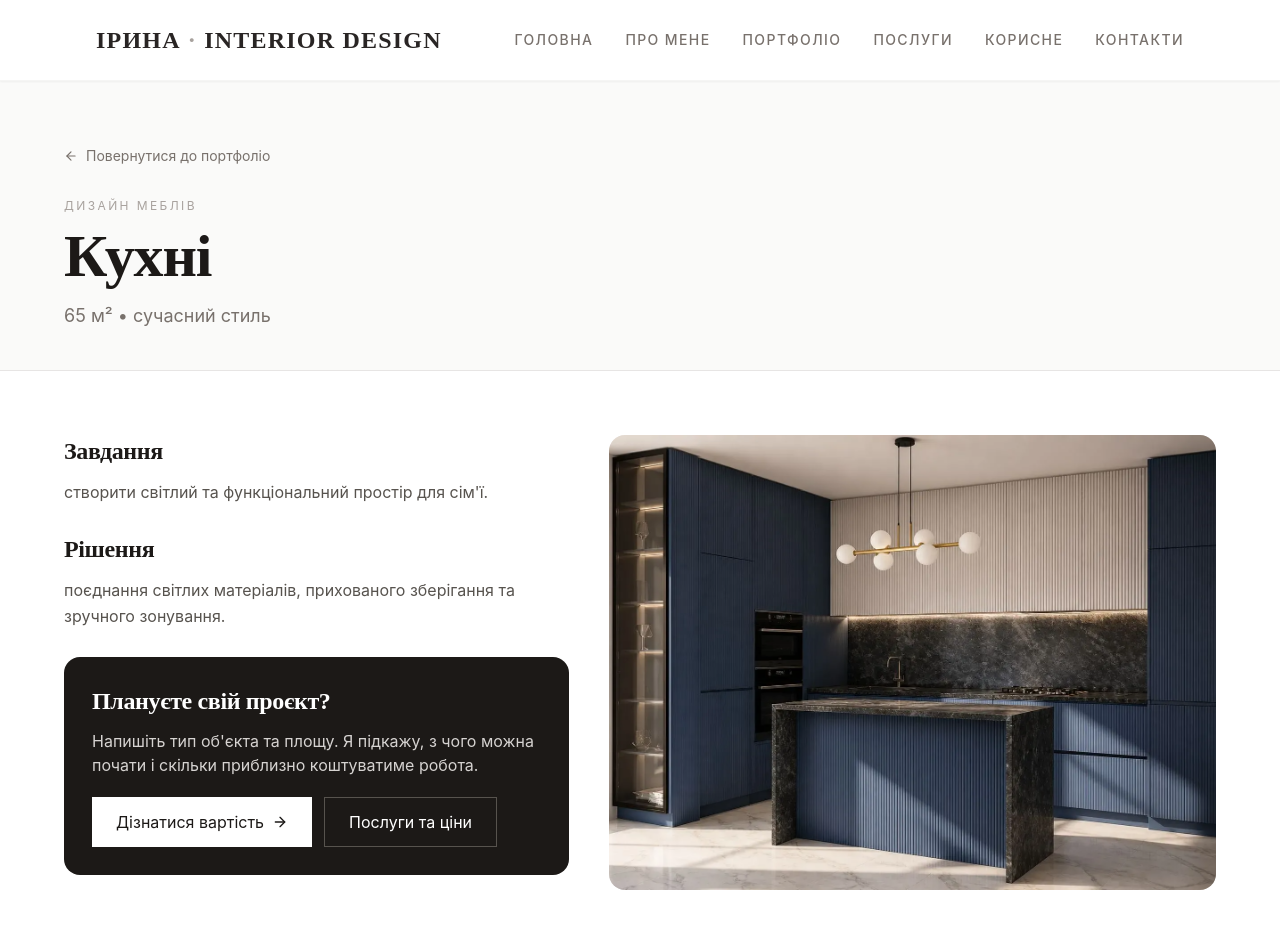
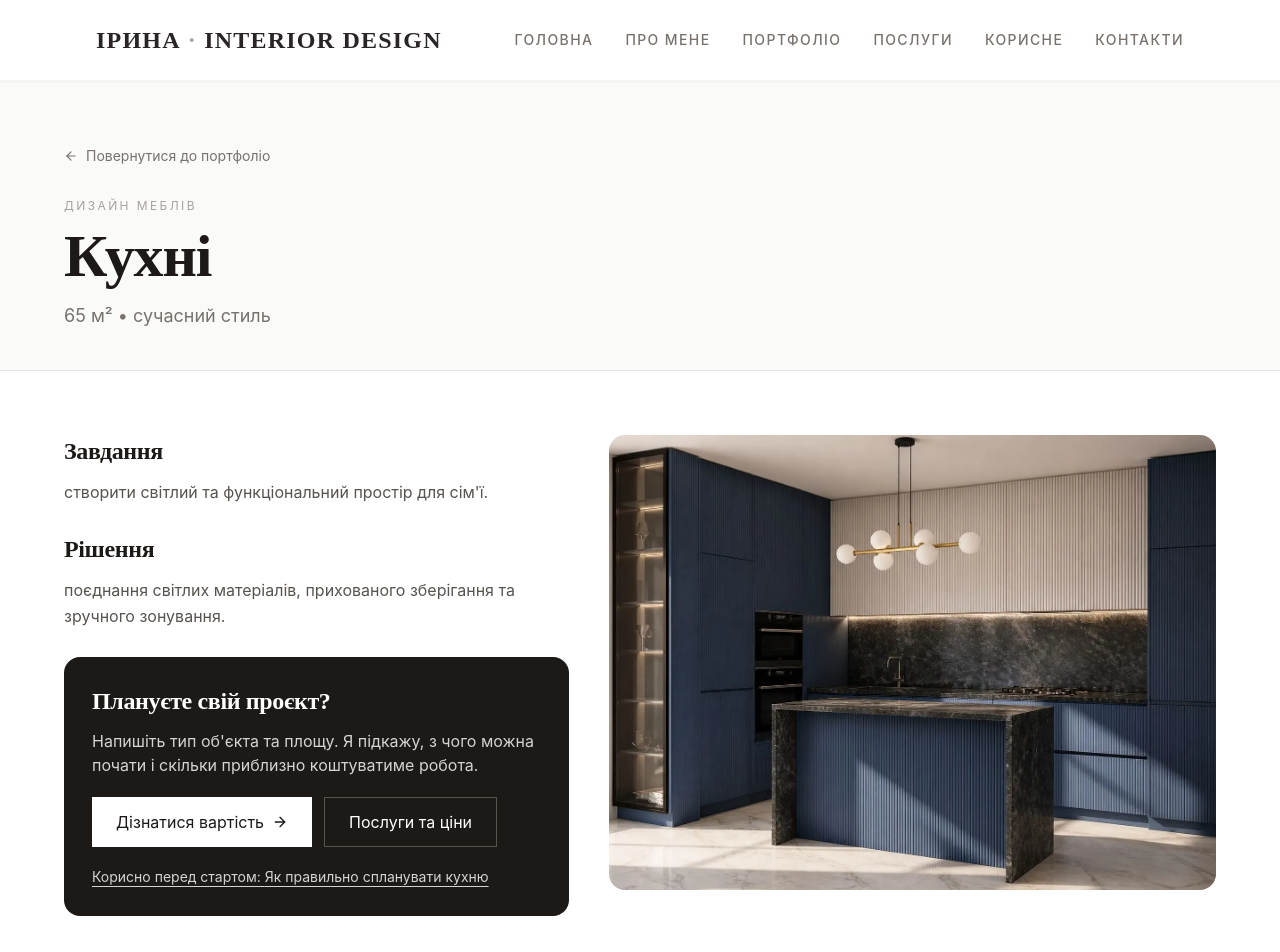
Before and after one commit to certdep-spec/irina-design, a React (Vite) app: page /portfolio/dyzain-kukhni in a window 1280 px wide. Shown: the top 952 px of the page. Built offline with nearby package versions, Linux system fonts and the light colour scheme.

Commit message:
seo: connect portfolio cases with useful guides

```diff
--- a/src/pages/PortfolioCase.tsx
+++ b/src/pages/PortfolioCase.tsx
@@ -11,6 +11,30 @@ function PortfolioCase() {
   const item = portfolioCases.find(project => project.slug === id || project.id === id);
 
   if (!item) return <Navigate to="/portfolio" replace />;
+
+  const relatedArticleByCase: Record<string, { href: string; label: string }> = {
+    i1: {
+      href: "/useful/yak-pravylno-splanuvaty-kvartyru-pered-remontom",
+      label: "Як спланувати квартиру перед ремонтом",
+    },
+    i2: {
+      href: "/useful/yak-pravylno-postavyty-zavdannia-dyzaineru-interieru",
+      label: "Як поставити завдання дизайнеру",
+    },
+    f1: {
+      href: "/useful/yak-pravylno-splanuvaty-kukhniu",
+      label: "Як правильно спланувати кухню",
+    },
+    f2: {
+      href: "/useful/yak-splanuvaty-harderobnu-systemu",
+      label: "Як спланувати гардеробну систему",
+    },
+    f3: {
+      href: "/useful/koly-varto-zamovliaty-indyvidualni-mebli",
+      label: "Коли варто замовляти індивідуальні меблі",
+    },
+  };
+  const relatedArticle = relatedArticleByCase[item.id];
 
   const description =
     item.description ||
@@ -115,6 +139,15 @@ function PortfolioCase() {
                   Послуги та ціни
                 </Link>
               </div>
+              {relatedArticle && (
+                <Link
+                  to={relatedArticle.href}
+                  data-cta-name={`case_${item.id}_article`}
+                  className="inline-block mt-5 text-sm text-stone-300 underline underline-offset-4 hover:text-white transition"
+                >
+                  Корисно перед стартом: {relatedArticle.label}
+                </Link>
+              )}
             </div>
           </div>
 
```
